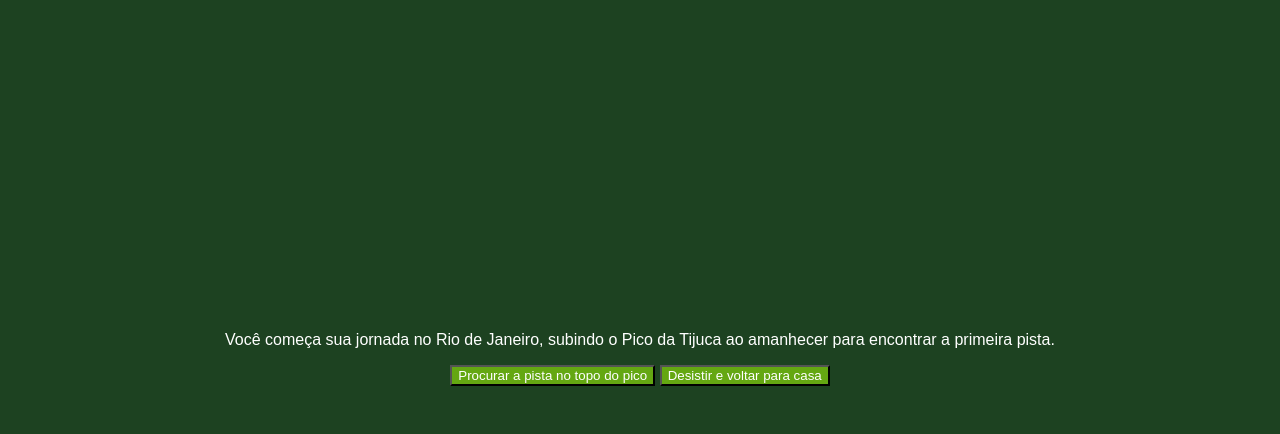
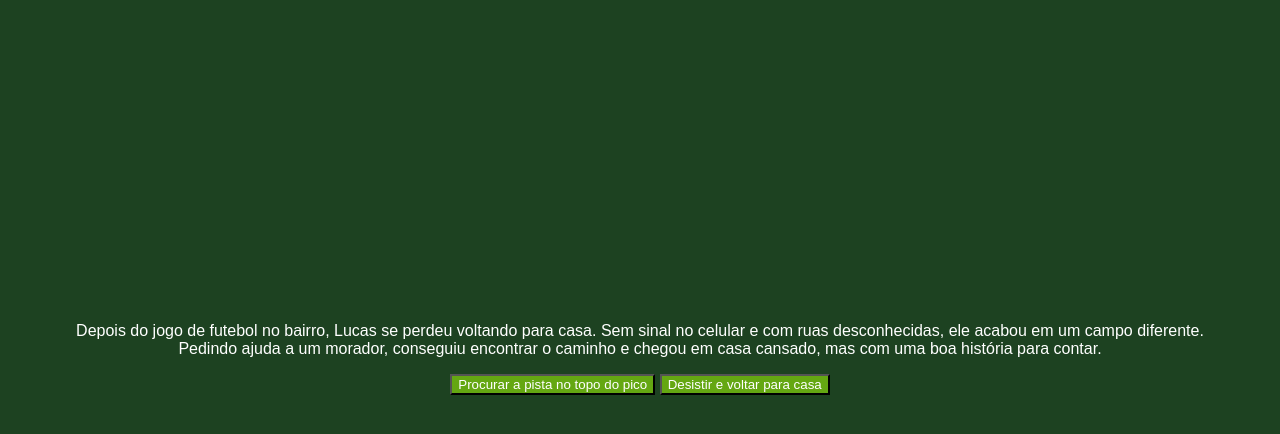
Before and after one commit to nicolasoliveiracorrea-netizen/criando-uma-aventura-A, a plain HTML site: page index.html in a window 1280 px wide. Both pictures are taken after a click on the button "Rio de Janeiro". Drawn offline with Linux system fonts and the light colour scheme; a web font is replaced by a local one.

Commit message:
Update index.html

```diff
--- a/index.html
+++ b/index.html
@@ -19,7 +19,8 @@
             <button class="btn-proximo" data-proximo="2">Pernambuco</button>
         </div>
         <div class="passo" id="passo-1">
-            <p>Você começa sua jornada no Rio de Janeiro, subindo o Pico da Tijuca ao amanhecer para encontrar a primeira pista.</p>
+            <p>Depois do jogo de futebol no bairro, Lucas se perdeu voltando para casa. Sem sinal no celular e com ruas desconhecidas, ele acabou em um campo diferente. Pedindo ajuda a um morador, conseguiu encontrar o caminho e chegou em casa cansado, mas com uma boa história para contar.
+</p>
             <button class="btn-proximo" data-proximo="3">Procurar a pista no topo do pico</button>
             <button class="btn-proximo" data-proximo="4">Desistir e voltar para casa</button>
         </div>
```
